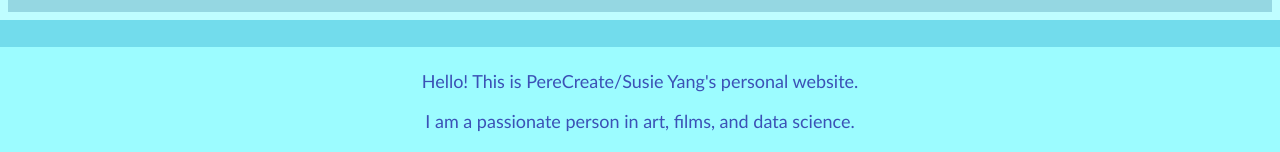
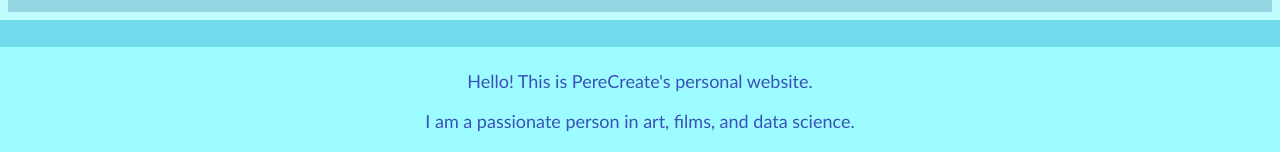
Before and after one commit to Perennial123/perecreate-website, a plain HTML site: page index.html in a window 1280 px wide. Shown: the part 431-583 px from the top of the page. Drawn offline with Linux system fonts and the light colour scheme.

Commit message:
Fix HTML formatting and structure

```diff
--- a/index.html
+++ b/index.html
@@ -18,7 +18,7 @@
   <h1>Welcome to PereCreate's Website</h1>
 
   <div class="main-content">
-  <p>Hello! This is PereCreate/Susie Yang's personal website.</p>
+  <p>Hello! This is PereCreate's personal website.</p>
   <p>I am a passionate person in art, films, and data science.</p>
     <p>Feel free to explore my art gallery and contact me through the links below!</p>
     </div>
```
